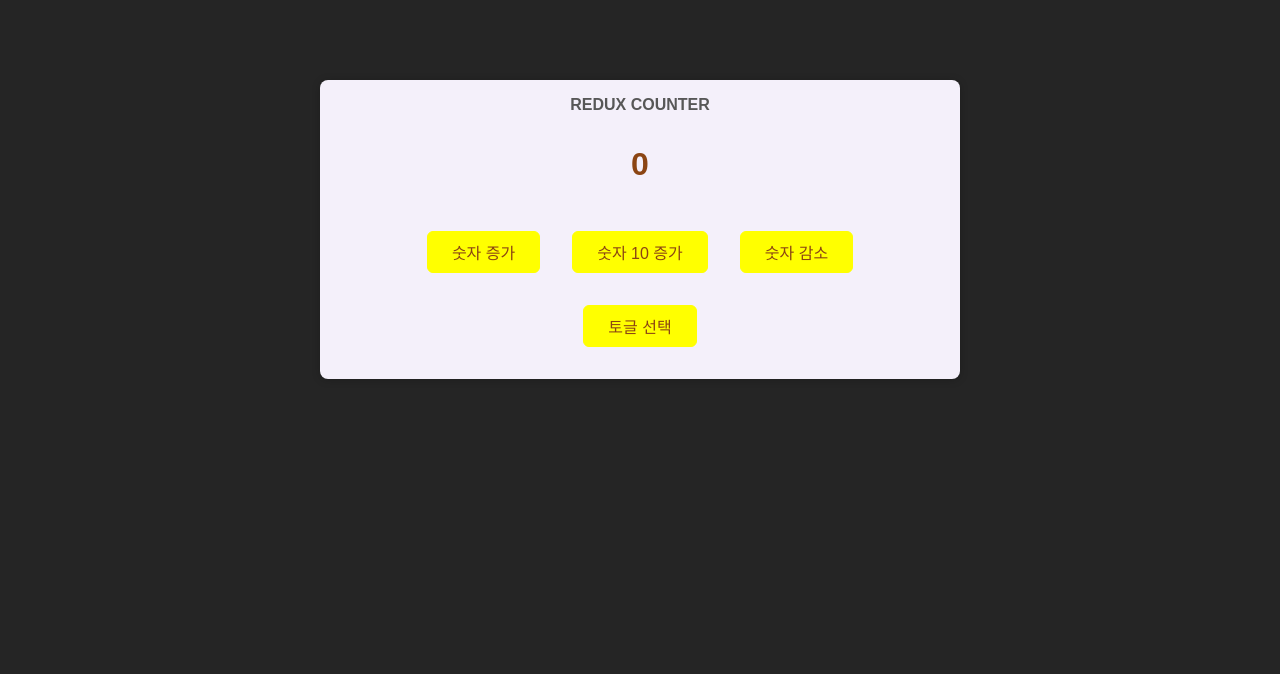
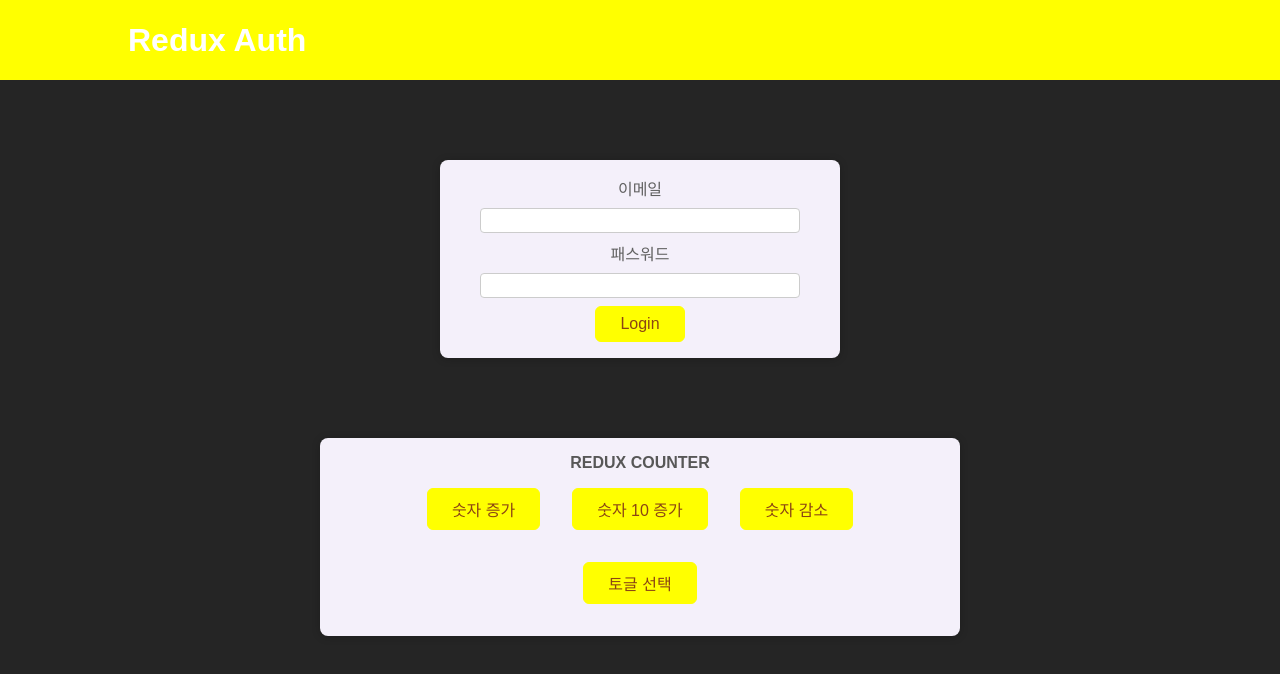
Before and after one commit to leeyeonjoo92/react-basic, a React (Create React App) app: page / in a window 1280 px wide. Shown: the top 674 px of the page. Built offline with nearby package versions, Linux system fonts and the light colour scheme.

Commit message:
여러개의 slice 하나의 store에서 관리하기
73-2강 Redux - 4

```diff
--- a/src/App.js
+++ b/src/App.js
@@ -1,13 +1,21 @@
-import Counter from './components/Counter';
-import Auth from './components/Auth';
-import Header from './components/Header';
-
+import Counter from "./components/Counter";
+import Auth from "./components/Auth";
+import Header from "./components/Header";
+import UserProfile from "./components/UserProfile";
+import { useSelector } from "react-redux";
 
 function App() {
+  // 로그인 여부 필요
+  const isAuth = useSelector((state) => state.auth.isAuthenticated);
+  console.log("isAuth", isAuth);
+
   return (
     <>
-      {/*<Header />*/}
-      {/*<Auth />*/}
+      <Header />
+      {/* 로그아웃됐을때 필요한 컴포넌트 */}
+      {!isAuth && <Auth />}
+      {/* 로그인됐을때 필요한 컴포넌트 */}
+      {isAuth && <UserProfile />}
       <Counter />
     </>
   );
--- a/src/components/Auth.js
+++ b/src/components/Auth.js
@@ -1,17 +1,28 @@
-import classes from './Auth.module.css';
+import { useDispatch } from "react-redux";
+import classes from "./Auth.module.css";
+import { authActions } from "../store";
 
 const Auth = () => {
+  const dispatch = useDispatch();
+
+  const loginHandler = (event) => {
+    event.preventDefault();
+
+    // 로그인 버튼을 누르면 login 액션을 실행
+    dispatch(authActions.login());
+  };
+
   return (
     <main className={classes.auth}>
       <section>
-        <form>
+        <form onSubmit={loginHandler}>
           <div className={classes.control}>
-            <label htmlFor='email'>이메일</label>
-            <input type='email' id='email' />
+            <label htmlFor="email">이메일</label>
+            <input type="email" id="email" />
           </div>
           <div className={classes.control}>
-            <label htmlFor='password'>패스워드</label>
-            <input type='password' id='password' />
+            <label htmlFor="password">패스워드</label>
+            <input type="password" id="password" />
           </div>
           <button>Login</button>
         </form>
--- a/src/components/Header.js
+++ b/src/components/Header.js
@@ -1,19 +1,37 @@
-import classes from './Header.module.css';
+import { useDispatch, useSelector } from "react-redux";
+import classes from "./Header.module.css";
+import { authActions } from "../store";
 
 const Header = () => {
+  // 로그인 여부 필요
+  // props로 내려줄 필요없이 전역으로 사용 가능
+  const isAuth = useSelector((state) => state.auth.isAuthenticated);
+
+  const dispatch = useDispatch();
+
+  const logoutHandler = (event) => {
+    event.preventDefault();
+
+    dispatch(authActions.logout());
+  };
+
   return (
     <header className={classes.header}>
       <h1>Redux Auth</h1>
+      {/* 로그인됐을때만 이부분을 보여줌 */}
+      {isAuth && (
         <nav>
           <ul>
             <li>
-            <a href='/'>내 상품들</a>
+              <a href="/">내 상품들</a>
             </li>
             <li>
-            <button>로그아웃</button>
+              {/* 버튼을 누를때마다 logoutHandler가 발생함 */}
+              <button onClick={logoutHandler}>로그아웃</button>
             </li>
           </ul>
         </nav>
+      )}
     </header>
   );
 };
--- a/src/store/index.js
+++ b/src/store/index.js
@@ -1,5 +1,5 @@
 import { configureStore, createSlice } from "@reduxjs/toolkit";
-import { createStore } from "redux";
+// import { createStore } from "redux";
 
 const initialState = { counter: 0, showCounter: true };
 
@@ -29,13 +29,35 @@
   },
 });
 
+const initialAuthState = {
+  isAuthenticated: false,
+};
+
+const authSlice = createSlice({
+  name: "authentication",
+  initialState: initialAuthState,
+  reducers: {
+    // true, false만 받아주면 되기 때문에 action은 필요없음
+    login(state) {
+      state.isAuthenticated = true;
+    },
+    logout(state) {
+      state.isAuthenticated = false;
+    },
+  },
+});
+
 // configureStore : 여러개의 reducer를 하나의 store에서 관리할수있음
 const store = configureStore({
-  reducer: counterSlice.reducer,
+  reducer: {
+    counter: counterSlice.reducer,
+    auth: authSlice.reducer,
+  },
 });
 
 // slice.actions : 각 컴포넌트에서 바로 dispatch해서 쓸수있음
 export const counterActions = counterSlice.actions;
+export const authActions = authSlice.actions;
 
 // const counterReducer = (state = initialState, action) => {
 //   if (action.type === "increment") {
```
Lines whose indentation alone changed are shown as unchanged.
